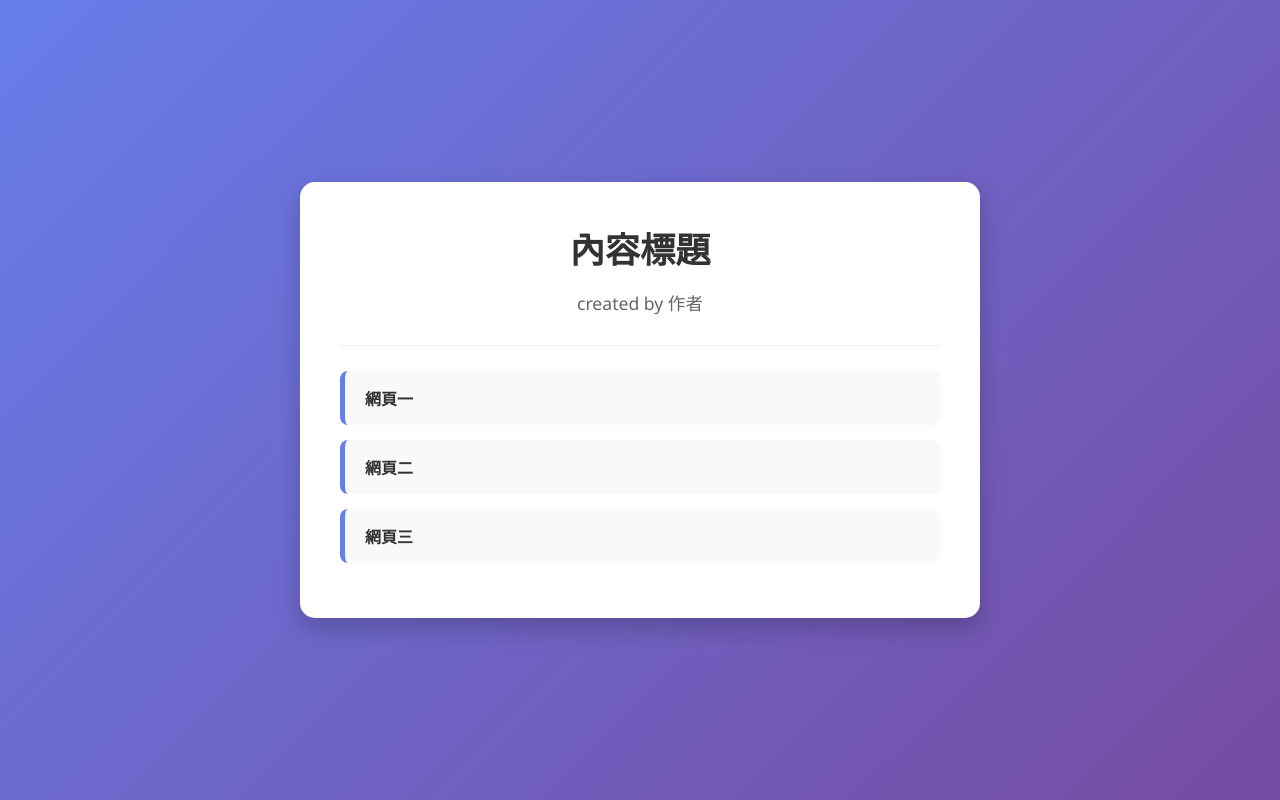
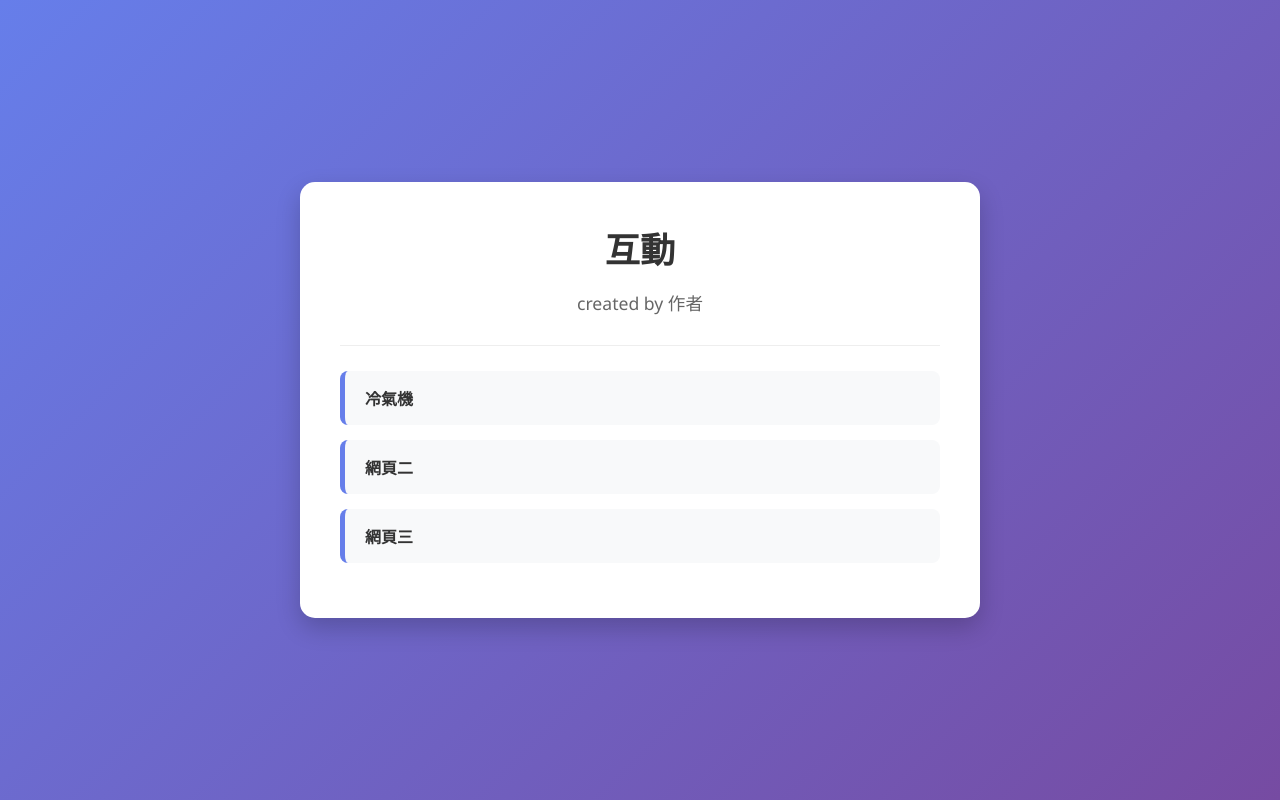
Before and after one commit to vc-wwk/Physics-Simulation, a plain HTML site: page index.html in a window 1280 px wide. Drawn offline with Linux system fonts and the light colour scheme.

Commit message:
Update index.html

```diff
--- a/index.html
+++ b/index.html
@@ -77,13 +77,13 @@
 <body>
 
     <div class="container">
-        <h1>內容標題</h1>
+        <h1>互動</h1>
         <p class="subtitle">created by 作者</p>
 
         <hr style="border: 0; height: 1px; background: #eee; margin-bottom: 25px;">
 
-        <a href="webpage1.html" class="link-card">
-            網頁一
+        <a href="Aircon_demo.html" class="link-card">
+            冷氣機
         </a>
 
         <a href="webpage2.html" class="link-card">
@@ -96,4 +96,5 @@
            </div>
 
 </body>
+
 </html>
```
